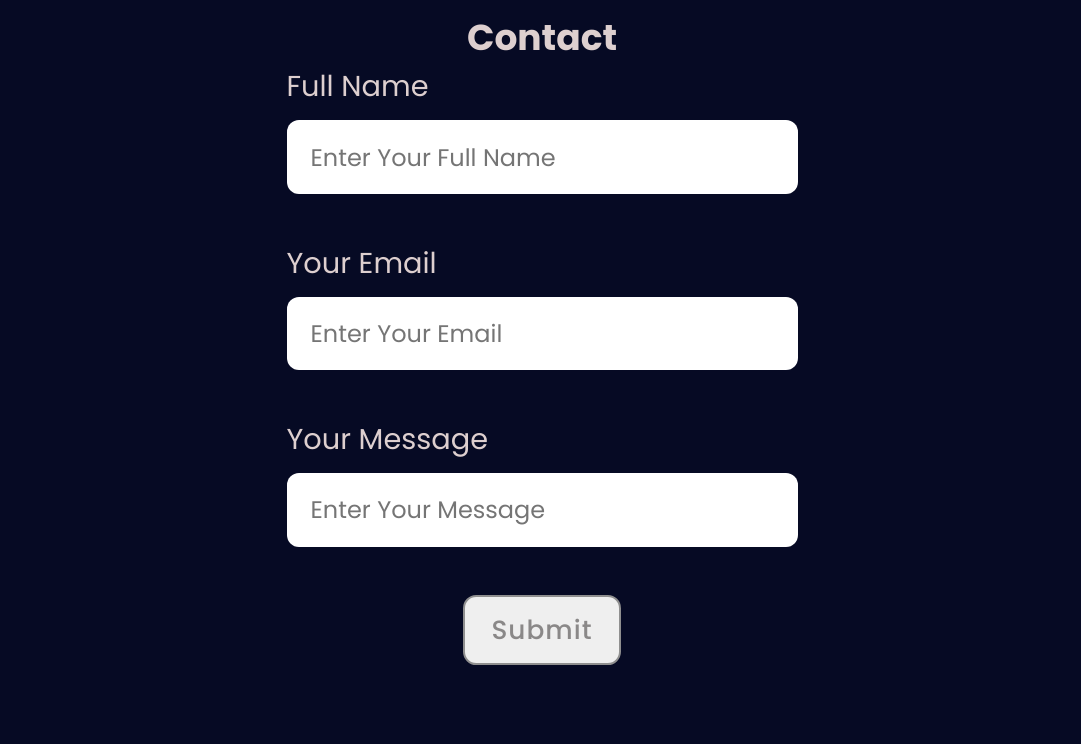
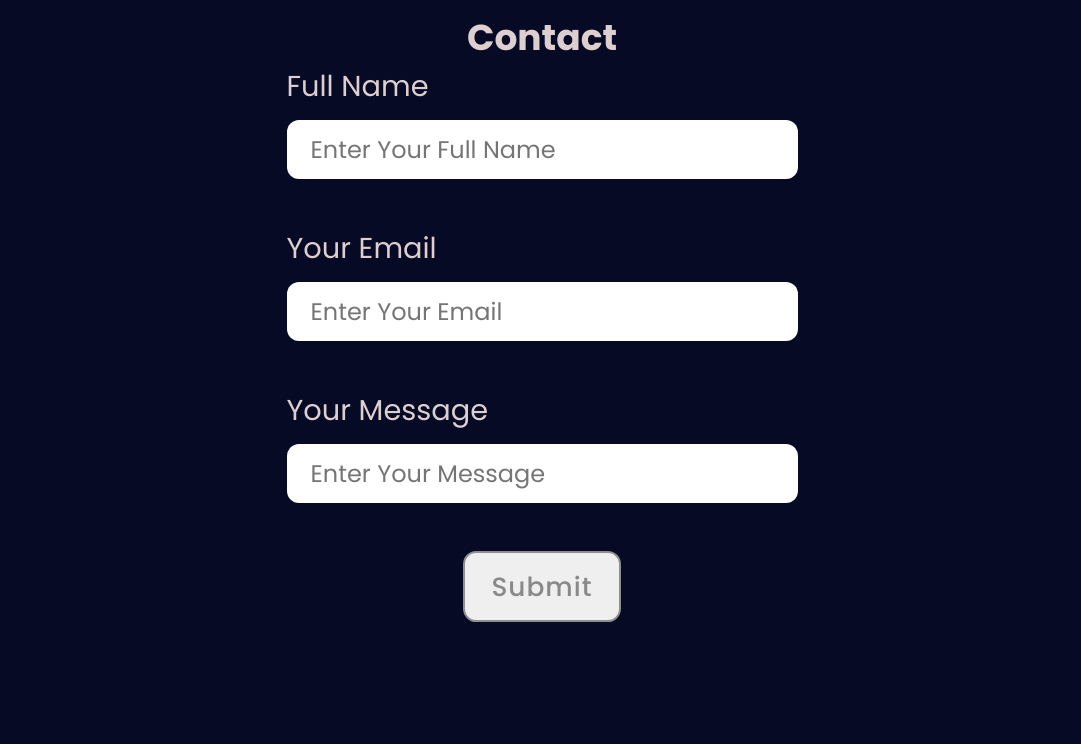
Before and after one commit to fathimathfidha/fidha.github.com, a plain HTML site: page index.html in a window 1280 px wide. Shown: the part 2600-3344 px from the top of the page, without its empty margins (98-1179 px from the left). Drawn offline with nearby package versions, Linux system fonts and the light colour scheme.

Commit message:
Add files via upload

```diff
--- a/js.css
+++ b/js.css
@@ -255,7 +255,7 @@ form {
 
 .input-box input {
   font-size: 1em;
-  padding: 0.8em 1em;
+  padding: 0.5em 1em;
   border-radius: 0.5em;
   outline: none;
   border: none;
```
